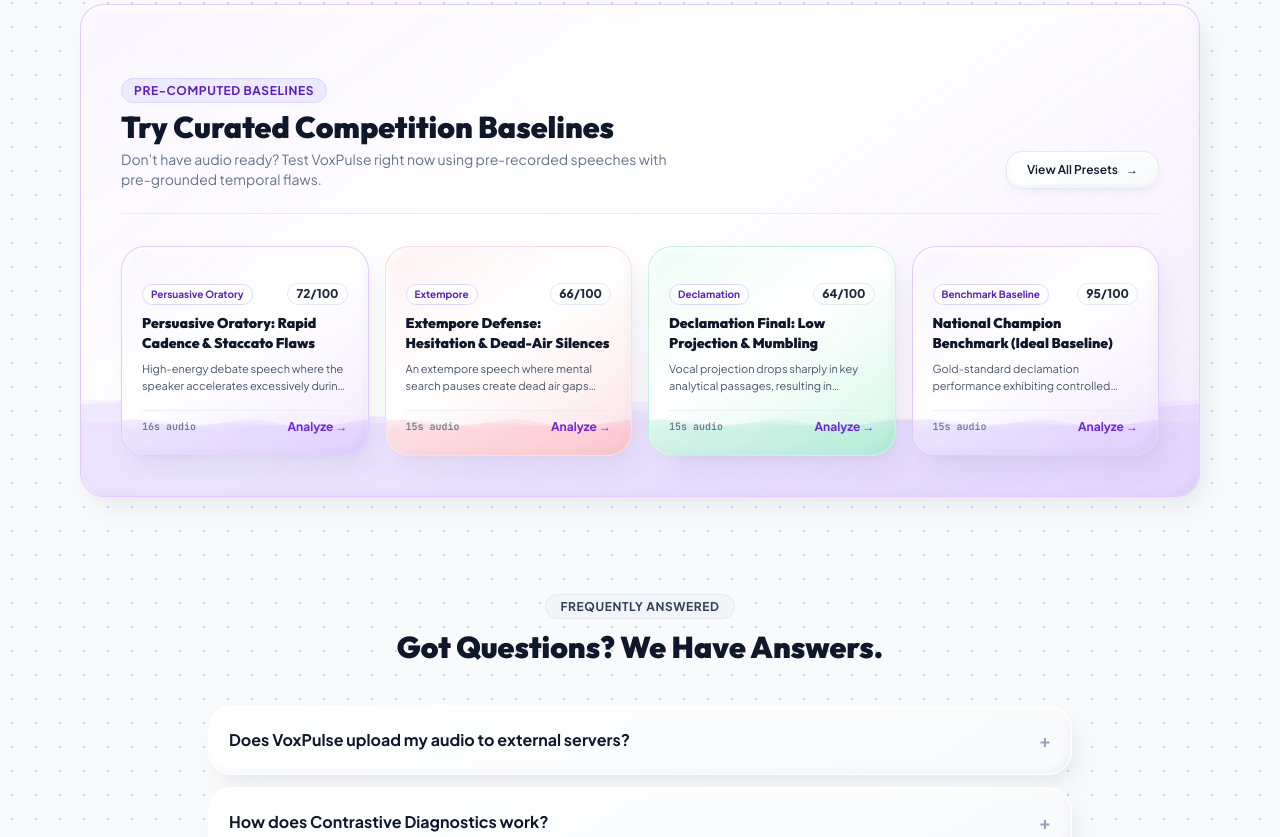
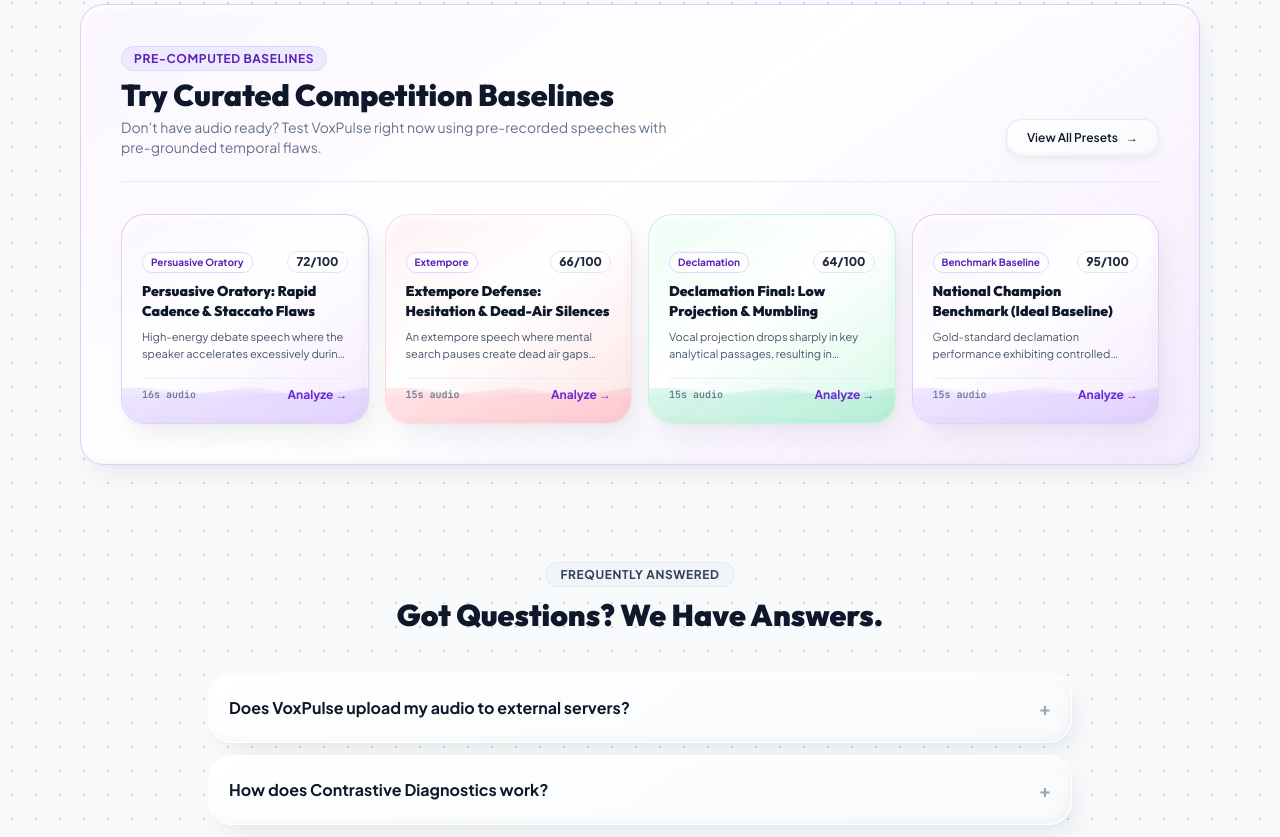
Before and after one commit to jeetucodes/VoxPulse, a React (Vite) app: page / in a window 1280 px wide. Shown: the part 2961-3798 px from the top of the page. Built offline with nearby package versions, Linux system fonts and the light colour scheme.

Commit message:
fix(landing): remove outer wave from Curated Baselines container and keep wave only inside individual sample cards

```diff
--- a/src/components/LandingPage.tsx
+++ b/src/components/LandingPage.tsx
@@ -456,8 +456,6 @@
       {/* ===================== BENCHMARK PRESETS SHOWCASE ===================== */}
       <section className="max-w-6xl mx-auto px-4">
         <div className="card-clay card-clay-violet p-6 sm:p-10 rounded-3xl sm:rounded-4xl relative overflow-hidden shadow-clay-card space-y-8">
-          <WaterWaveDecoration color="rgba(139, 92, 246, 0.08)" height="h-32" />
-
           <div className="relative z-10 space-y-8">
 
           <div className="flex flex-col sm:flex-row sm:items-end justify-between gap-4 border-b border-slate-200/80 pb-6">
```
